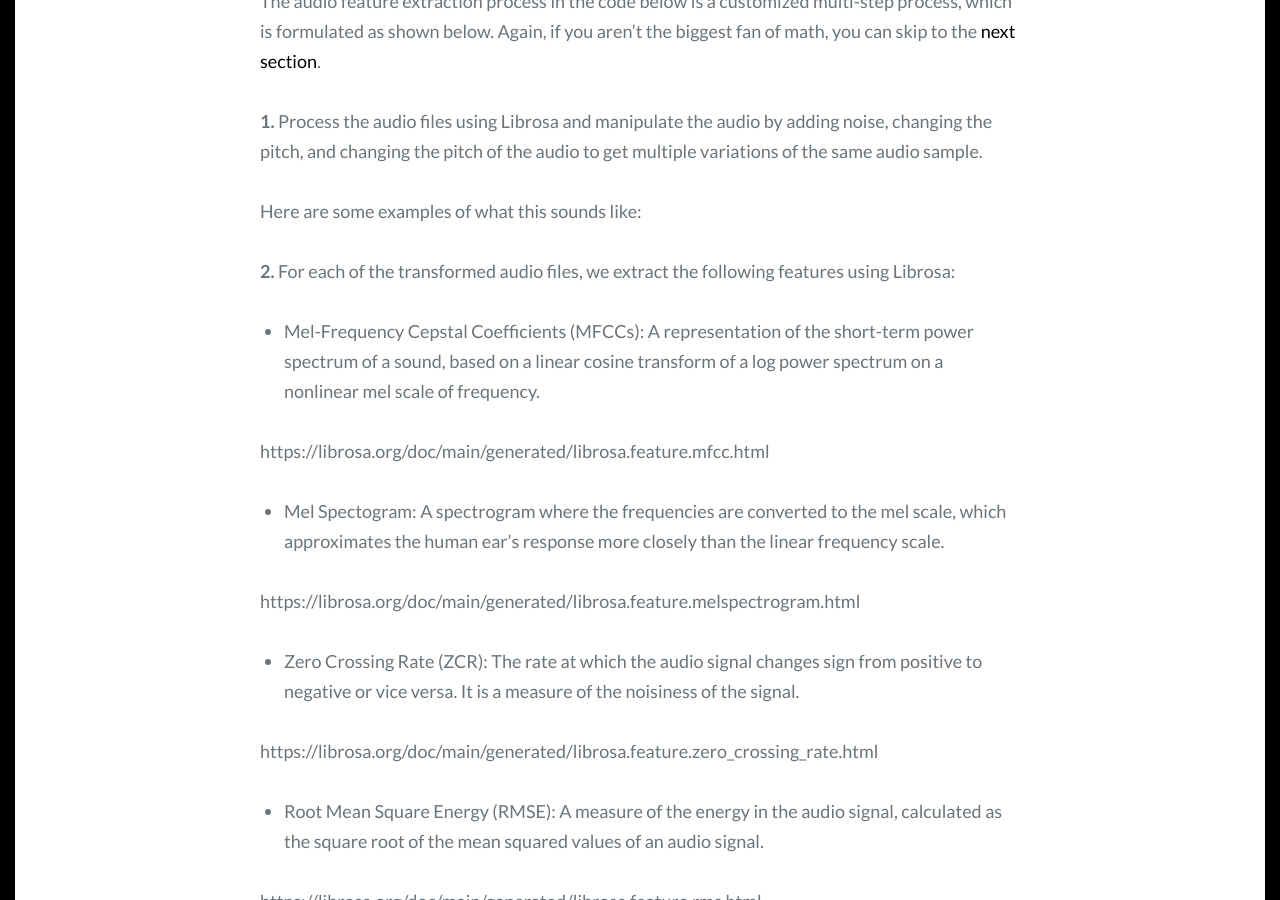
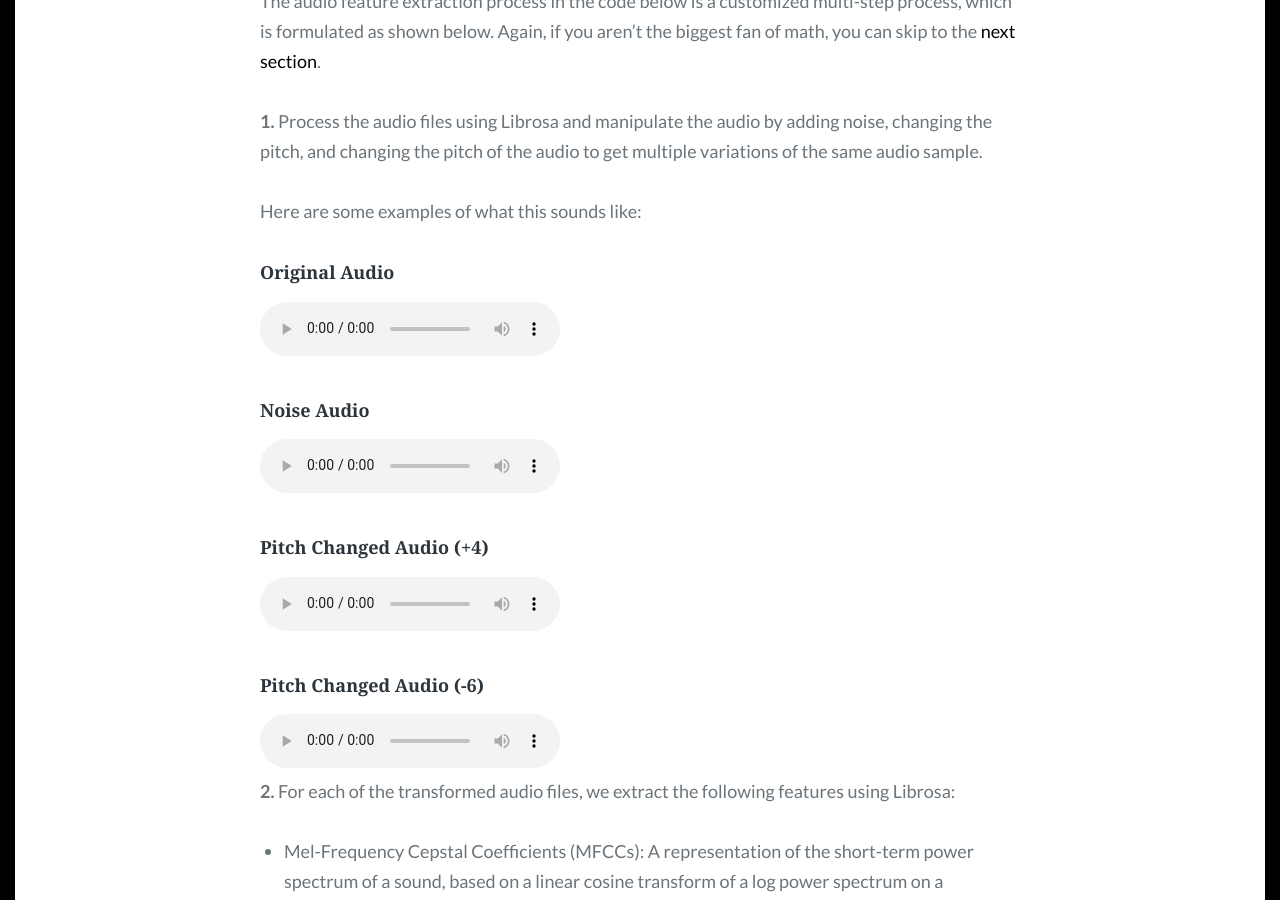
Before and after one commit to Chai-T29/Chai-T29.github.io, a Jekyll site: the page built from _posts/2024-07-21-classifying-emotions-from-videos.md, in a window 1280 px wide and 900 px high, scrolled down 7118 px. Built offline with Jekyll 4.4.1, drawn with Linux system fonts in a browser that asks for light colours; some web fonts are replaced; formulas are drawn with MathJax 3; comment, search, counter and statistics services are not loaded.

Commit message:
Update 2024-07-21-classifying-emotions-from-videos.md

```diff
--- a/_posts/2024-07-21-classifying-emotions-from-videos.md
+++ b/_posts/2024-07-21-classifying-emotions-from-videos.md
@@ -424,7 +424,25 @@ The audio feature extraction process in the code below is a customized multi-ste
 
 Here are some examples of what this sounds like:
 
+##### Original Audio
+<audio controls>
+  <source src="{{ '/assets/audio/03-01-01-01-01-01-01_original.wav' | relative_url }}" type="audio/wav">
+</audio>
 
+##### Noise Audio
+<audio controls>
+  <source src="{{ '/assets/audio/03-01-01-01-01-01-01_noise.wav' | relative_url }}" type="audio/wav">
+</audio>
+
+##### Pitch Changed Audio (+4)
+<audio controls>
+  <source src="{{ '/assets/audio/03-01-01-01-01-01-01_pitch_up.wav' | relative_url }}" type="audio/wav">
+</audio>
+
+##### Pitch Changed Audio (-6)
+<audio controls>
+  <source src="{{ '/assets/audio/03-01-01-01-01-01-01_pitch_down.wav' | relative_url }}" type="audio/wav">
+</audio>
 
 **2.** For each of the transformed audio files, we extract the following features using Librosa:
   -  Mel-Frequency Cepstal Coefficients (MFCCs): A representation of the short-term power spectrum of a sound, based on a linear cosine transform of a log power spectrum on a nonlinear mel scale of frequency.
```
